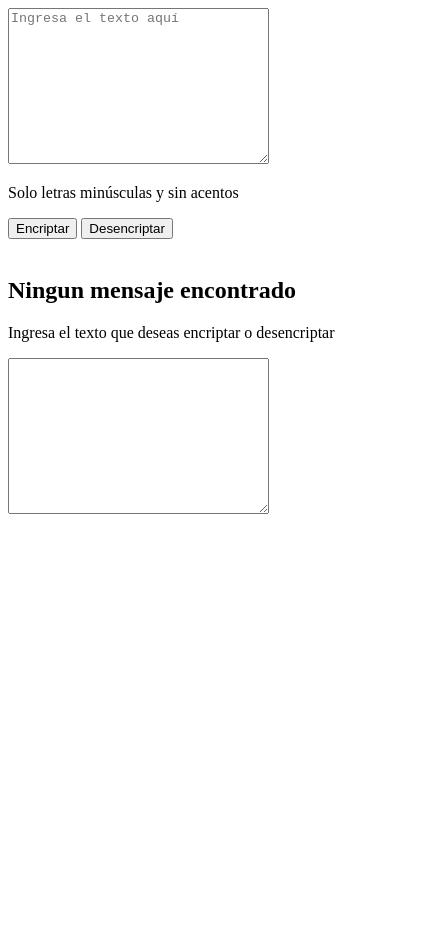
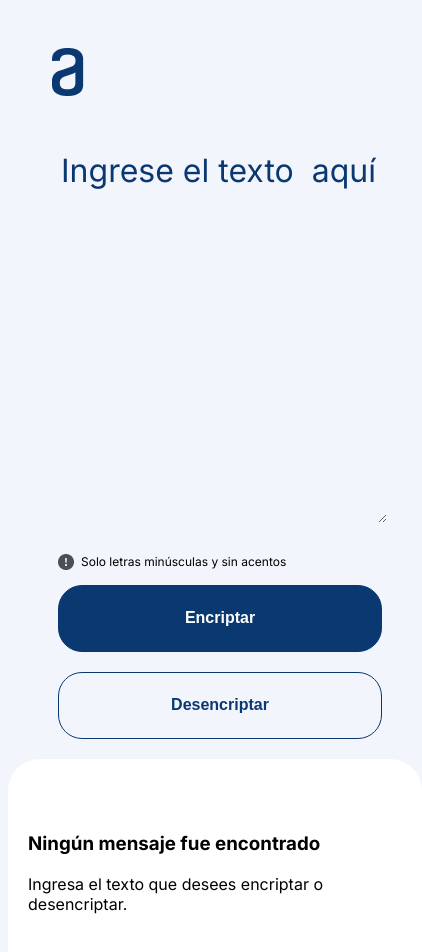
Before and after one commit to SandraCorredor/encriptador-mensajes, a plain HTML site: page index.html in a window 390 px wide. Shown: the whole page, 422 px wide, since content can reach past the window. Before the commit the page ends 844 px from the top, so only its background shows below. Drawn offline with Linux system fonts and the light colour scheme.

Commit message:
versión final encriptador de mensajes

```diff
--- /dev/null
+++ b/encriptador.js
@@ -0,0 +1,85 @@
+const d = document;
+const textArea = d.querySelector(".form__input")
+const imagenMuneco = d.querySelector(".result__img")
+const loaderCirculo = d.querySelector(".loader")
+const resultadoTitulo = d.querySelector(".result__title")
+const resultadoTexto = d.querySelector(".result__text")
+const botonEncriptar = d.querySelector(".form__btn")
+const botonDesencriptar = d.querySelectorAll(".form__btn")
+const botonCopiar = d.querySelector(".result__btn")
+
+const llaves = [
+    ["e", "enter"],
+    ["i", "imes"],
+    ["a", "ai"],
+    ["o", "ober"],
+    ["u", "ufat"]
+];
+
+//funcion para encriptar
+function encriptarMensaje(mensaje) {
+    let mensajeEncriptado = "";
+    for (let i = 0; i < mensaje.length; i++) {
+        let letra = mensaje[i];
+        let encriptada = letra;
+        for (let j = 0; j < llaves.length; j++) {
+            if (letra === llaves[j][0]) {
+                encriptada = llaves[j][1];
+                break
+            }
+        }
+        mensajeEncriptado += encriptada;
+    }
+
+    return mensajeEncriptado;
+};
+
+//funcion para desencriptar
+function desencriptarMensaje(mensaje) {
+    let mensajeDesencriptado = mensaje;
+    for (let i = 0; i < llaves.length; i++) {
+        let regex = new RegExp(llaves[i][1], 'g');
+        mensajeDesencriptado = mensajeDesencriptado.replace(regex, llaves[i][0]);
+    }
+    return mensajeDesencriptado;
+};
+
+//eliminar elementos del contenedor del resultado encriptado
+textArea.addEventListener("input", (e)=>{
+    loaderCirculo.classList.remove("hidden");
+    imagenMuneco.style.display = "none";
+    resultadoTitulo.textContent = "Capturando mensaje";
+    resultadoTexto.textContent = "";
+});
+
+//funcion del boton Encriptar
+botonEncriptar.addEventListener("click", (e) => {
+    e.preventDefault();
+    let mensaje = textArea.value.toLowerCase();
+    loaderCirculo.classList.add("hidden");
+    let mensajeEncriptado = encriptarMensaje(mensaje);
+    resultadoTexto.textContent = mensajeEncriptado;
+    botonCopiar.classList.remove("hidden");
+    resultadoTitulo.textContent = "Tu texto es:";
+});
+
+botonDesencriptar[1].addEventListener("click", (e) => {
+    e.preventDefault();
+    let mensaje = textArea.value.toLowerCase();
+    loaderCirculo.classList.add("hidden");
+    let mensajeDesencriptado = desencriptarMensaje(mensaje);
+    resultadoTexto.textContent = mensajeDesencriptado;
+    botonCopiar.classList.remove("hidden");
+    resultadoTitulo.textContent = "Tu texto es:";
+});
+
+botonCopiar.addEventListener("click", ()=>{
+    let textoCopiado = resultadoTexto.textContent;
+    navigator.clipboard.writeText(textoCopiado).then(()=>{
+        imagenMuneco.style.display = "block"
+        loaderCirculo.classList.add("hidden");
+        resultadoTitulo.textContent = "Texto copiado";
+        botonCopiar.classList.add("hidden");
+        resultadoTexto.textContent = ""
+    })
+});
--- a/index.html
+++ b/index.html
@@ -3,53 +3,67 @@
   <head>
     <meta charset="UTF-8" />
     <meta name="viewport" content="width=device-width, initial-scale=1.0" />
-    <title>Encriptador de Texto</title>
+    <title>Encriptador de texto</title>
+    <link rel="preconnect" href="https://fonts.googleapis.com" />
+    <link rel="preconnect" href="https://fonts.gstatic.com" crossorigin />
+    <link
+      href="https://fonts.googleapis.com/css2?family=Inter:ital,opsz,wght@0,14..32,100..900;1,14..32,100..900&family=Krona+One&family=Montserrat:ital,wght@0,100..900;1,100..900&display=swap"
+      rel="stylesheet"
+    />
     <link rel="stylesheet" href="styles.css" />
   </head>
   <body>
-    <div class="container">
-      <div class="encriptar">
-        <textarea
-          name="texto"
-          class="texto"
-          id="texto"
-          cols="30"
-          rows="10"
-          placeholder="Ingresa el texto aquí"
-        ></textarea>
-        <div class="terminos">
-          <p>Solo letras minúsculas y sin acentos</p>
+
+    <div class="main">
+        <div>
+            <div class="header">
+                <img src="./assets/Logo.png" alt="logo alura" />
+              </div>
+            <form class="form__section">
+                <textarea
+                class="form__input"
+                name="mensaje"
+                id=""
+                cols="30"
+                rows="10"
+                placeholder="Ingrese el texto  aquí"
+                ></textarea>
+                <div class="btn__container">
+                <div class="alert__msj">
+                    <img
+                    src="./assets/bi_exclamation-circle-fill.png"
+                    alt="alert icon"
+                    /><span>Solo letras minúsculas y sin acentos</span>
+                </div>
+                </div>
+                <div class="submit__container">
+                <input class="form__btn" type="submit" value="Encriptar" />
+                <input
+                    class="form__btn form__btn--secondary"
+                    type="submit"
+                    value="Desencriptar"
+                />
+                </div>
+            </form>
         </div>
-        <div class="botones">
-          <button class="btn-encriptar" type="button" onclick="encriptar()">
-            Encriptar
-          </button>
-          <button
-            class="btn-desencriptar"
-            type="button"
-            onclick="desencriptar()"
-          >
-            Desencriptar
+      <div class="result">
+        <img
+          src="./assets/Muñeco.png"
+          alt="imagen de dibujo"
+          class="result__img"
+        />
+        <div class="loader hidden"></div>
+        <div class="result__continer">
+          <h3 class="result__title">Ningún mensaje fue encontrado</h3>
+          <p class="result__text">
+            Ingresa el texto que desees encriptar o desencriptar.
+          </p>
+          <button class="result__btn form__btn form__btn--secondary hidden">
+            Copiar
           </button>
         </div>
       </div>
-      <div class="encriptado">
-        <img src="" alt="" id="img-salto" />
-        <div class="mensaje-encriptado" id="mensaje-encriptado">
-          <h2 id="titulo-mensaje">Ningun mensaje encontrado</h2>
-          <p id="parrafo">
-            Ingresa el texto que deseas encriptar o desencriptar
-          </p>
-          <textarea
-            name="mensaje"
-            class="mensaje"
-            id="mensaje"
-            cols="30"
-            rows="10"
-          ></textarea>
-        </div>
-      </div>
     </div>
+    <script src="encriptador.js"></script>
   </body>
-  <script src="index.js"></script>
 </html>
--- a/styles.css
+++ b/styles.css
@@ -0,0 +1,166 @@
+:root {
+    --dark-blue: #0A3871;
+    --light-blue: #D8DFE8;
+    --main-color:  #f3f5fc;
+    --Inter-font: "Inter", sans-serif;
+}
+
+html {
+    font-size: 62.5%;
+}
+
+body {
+    background-color: var(--main-color);
+    font-family: var(--Inter-font);
+}
+
+.header {
+    margin-bottom: 5rem;
+    width: 60%;
+}
+
+.main {
+    display: flex;
+    justify-content: space-around;
+}
+
+.header img {
+    margin-top: 4rem;
+    width: 120px;
+    height: 48px;
+}
+
+.form__section {
+    display: flex;
+    flex-direction: column;
+    justify-content: space-between;
+    height: 70dvh;
+    margin-left: 5rem;
+}
+
+.form__input {
+    width: 100%;
+    max-width: 577px;
+    height: 64dvh;
+    border-color: transparent;
+    background: transparent;
+    outline: none;
+    font-family: var(--Inter-font);
+    font-size: 3.2rem;
+    color: var(--dark-blue);
+    margin-bottom: 3rem;
+    overflow: auto;
+}
+
+::placeholder {
+    color: var(--dark-blue);
+}
+
+.alert__msj {
+    display: flex;
+    align-items: center;
+    gap: .7rem;
+    font-size: 1.2rem;
+    margin-bottom: 1.5rem;
+}
+
+.submit__container {
+    gap: 2rem;
+    display: flex;
+    flex-wrap: wrap;
+}
+
+.form__btn {
+    background: var(--dark-blue);
+    color: white;
+    font-size: 1.6rem;
+    padding: 1rem 2rem;
+    width: 328px;
+    height: 67px;
+    border-radius: 24px;
+    border: 1px solid var(--dark-blue);
+    font-weight: 600;
+}
+
+.form__btn--secondary {
+    background-color: transparent;
+    color: var(--dark-blue);
+}
+
+.result{
+    background: white;
+    display: flex;
+    flex-direction: column;
+    align-items: center;
+    justify-content: center;
+    gap: 2rem;
+    height: 83dvh;
+    width: 100%;
+    max-width: 40rem;
+    border-radius: 32px;
+    padding: 2rem;
+    margin-top: 2rem;
+    font-size: 1.6rem;
+}
+
+.result__img {
+    display: block;
+}
+
+.hidden {
+    display: none;
+}
+
+@media screen and (max-width:768px) {
+    .main{
+        flex-direction: column;
+    }
+    .submit__container {
+        justify-content: center;
+    }
+    .result {
+        height: auto;
+        max-width: 624px;
+        margin-top: 2rem;
+        min-height: 186px;
+    }
+    .result__img {
+        display: none;
+    }
+
+}
+
+.loader {
+    width: 50px;
+    aspect-ratio: 1;
+    border-radius: 50%;
+    border: 8px solid var(--dark-blue);
+    animation:
+      l20-1 0.8s infinite linear alternate,
+      l20-2 1.6s infinite linear;
+    margin-bottom: 6rem;
+    margin-top: 6rem;
+
+  }
+  @keyframes l20-1{
+     0%    {clip-path: polygon(50% 50%,0       0,  50%   0%,  50%    0%, 50%    0%, 50%    0%, 50%    0% )}
+     12.5% {clip-path: polygon(50% 50%,0       0,  50%   0%,  100%   0%, 100%   0%, 100%   0%, 100%   0% )}
+     25%   {clip-path: polygon(50% 50%,0       0,  50%   0%,  100%   0%, 100% 100%, 100% 100%, 100% 100% )}
+     50%   {clip-path: polygon(50% 50%,0       0,  50%   0%,  100%   0%, 100% 100%, 50%  100%, 0%   100% )}
+     62.5% {clip-path: polygon(50% 50%,100%    0, 100%   0%,  100%   0%, 100% 100%, 50%  100%, 0%   100% )}
+     75%   {clip-path: polygon(50% 50%,100% 100%, 100% 100%,  100% 100%, 100% 100%, 50%  100%, 0%   100% )}
+     100%  {clip-path: polygon(50% 50%,50%  100%,  50% 100%,   50% 100%,  50% 100%, 50%  100%, 0%   100% )}
+  }
+  @keyframes l20-2{
+    0%    {transform:scaleY(1)  rotate(0deg)}
+    49.99%{transform:scaleY(1)  rotate(135deg)}
+    50%   {transform:scaleY(-1) rotate(0deg)}
+    100%  {transform:scaleY(-1) rotate(-135deg)}
+  }
+
+  git init
+git add .
+git commit -m "first commit"
+git branch -M main
+git remote add origin https://github.com/SandraCorredor/encriptador-mensajes.git
+git push -u origin main
```
Also changed, not shown: assets/Logo.png (added), assets/Muñeco.png (added), assets/bi_exclamation-circle-fill.png (added), assets/document.png (added), index.js (deleted).
